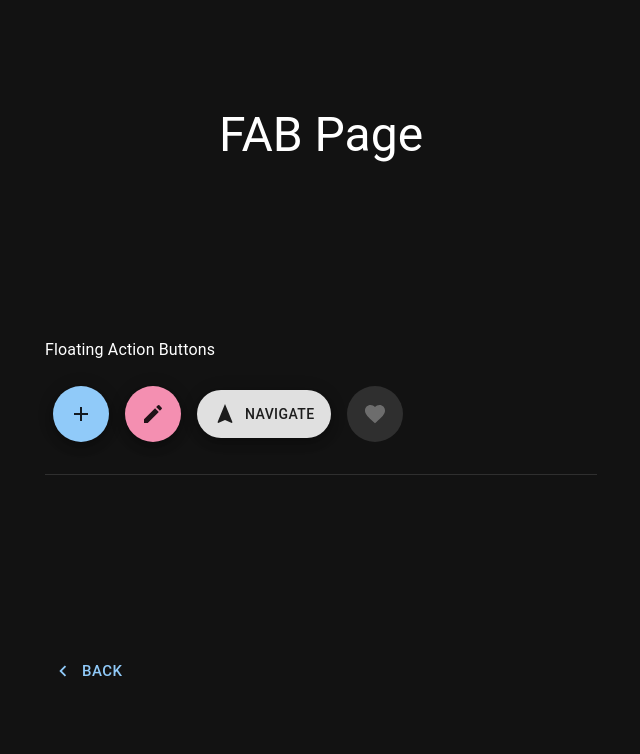
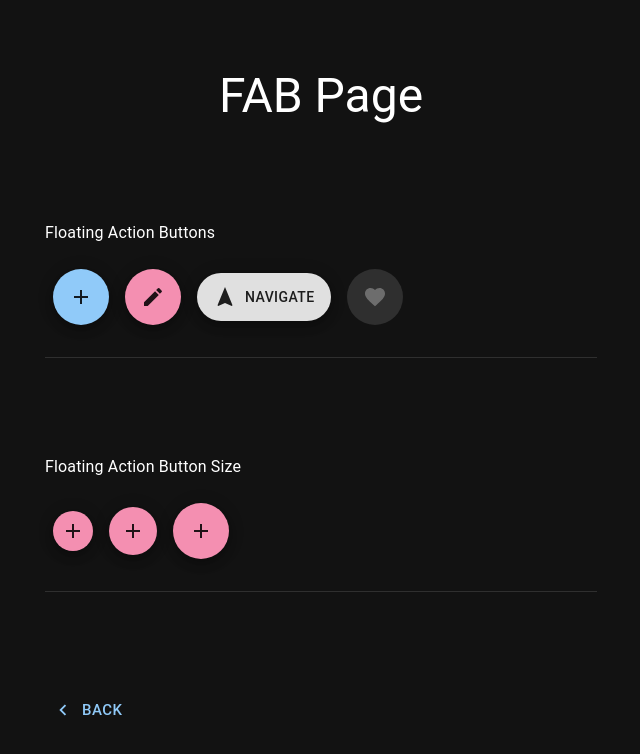
Before and after one commit to watcharakornton/mui_tutorials, a React (Vite) app: page /floating-action-button in a window 1280 px wide. Shown: the top 754 px of the page, without its empty margins (319-959 px from the left). Built offline with nearby package versions, Linux system fonts and the light colour scheme.

Commit message:
Add Floating Action Button Size into Floting Action Button Component

```diff
--- a/src/inputs/FloatingActionButtonComponent.jsx
+++ b/src/inputs/FloatingActionButtonComponent.jsx
@@ -6,6 +6,25 @@ import {
     Favorite as FavoriteIcon,
     Navigation as NavigationIcon,
 } from '@mui/icons-material';
+
+export const FloatingActionButtonSize = () => {
+    return (
+        <>
+            <Typography variant='body1' sx={{ mb: 2 }}>Floating Action Button Size</Typography>
+            <Box sx={{ '& > :not(style)': { m: 1 } }}>
+                <Fab size="small" color="secondary" aria-label="add">
+                    <AddIcon />
+                </Fab>
+                <Fab size="medium" color="secondary" aria-label="add">
+                    <AddIcon />
+                </Fab>
+                <Fab color="secondary" aria-label="add">
+                    <AddIcon />
+                </Fab>
+            </Box>
+        </>
+    );
+}
 
 export const FloatingActionButtons = () => {
     return (
--- a/src/pages/FloatingActionButtonPage.jsx
+++ b/src/pages/FloatingActionButtonPage.jsx
@@ -3,12 +3,14 @@ import { Container, Grid, Divider, Button, Typography } from '@mui/material';
 import ChevronLeftIcon from '@mui/icons-material/ChevronLeft';
 
 import {
-    FloatingActionButtons
+    FloatingActionButtons,
+    FloatingActionButtonSize,
 } from "../inputs/FloatingActionButtonComponent";
 
 const CheckboxPage = () => {
     const sections = [
         <FloatingActionButtons />,
+        <FloatingActionButtonSize />,
     ];
 
     return (
--- a/src/pages/Home.jsx
+++ b/src/pages/Home.jsx
@@ -2,7 +2,6 @@ import * as React from 'react';
 import {
     Container,
     Grid,
-    Stack,
     Card,
     CardActions,
     CardContent,
```
